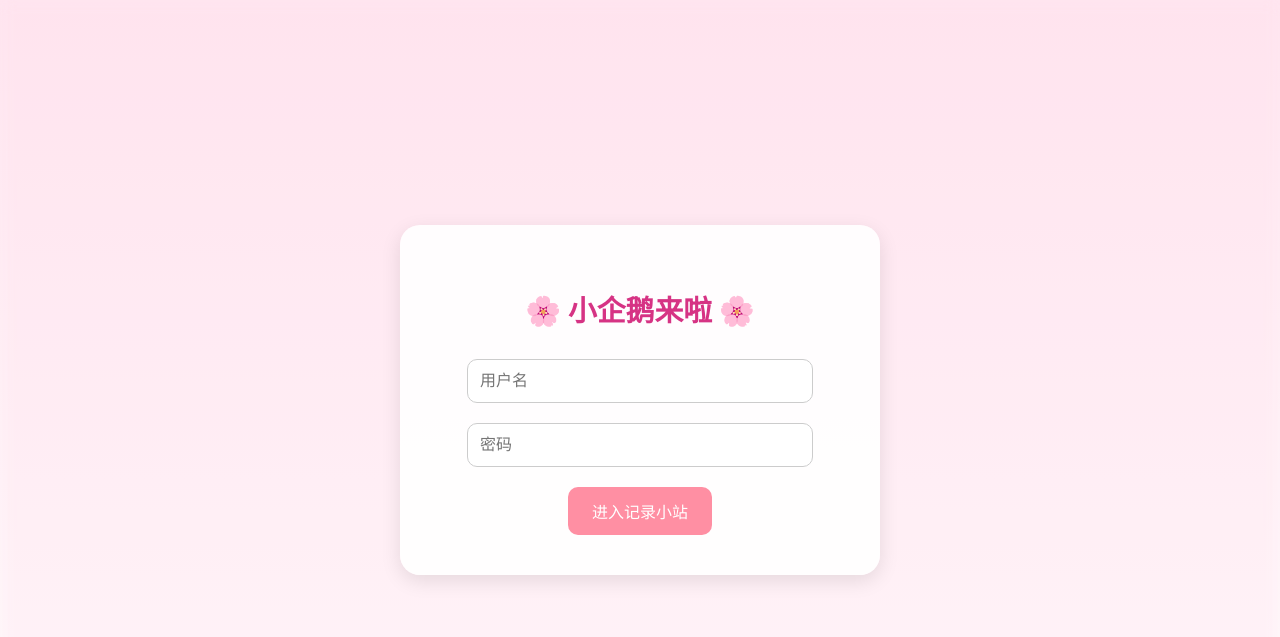
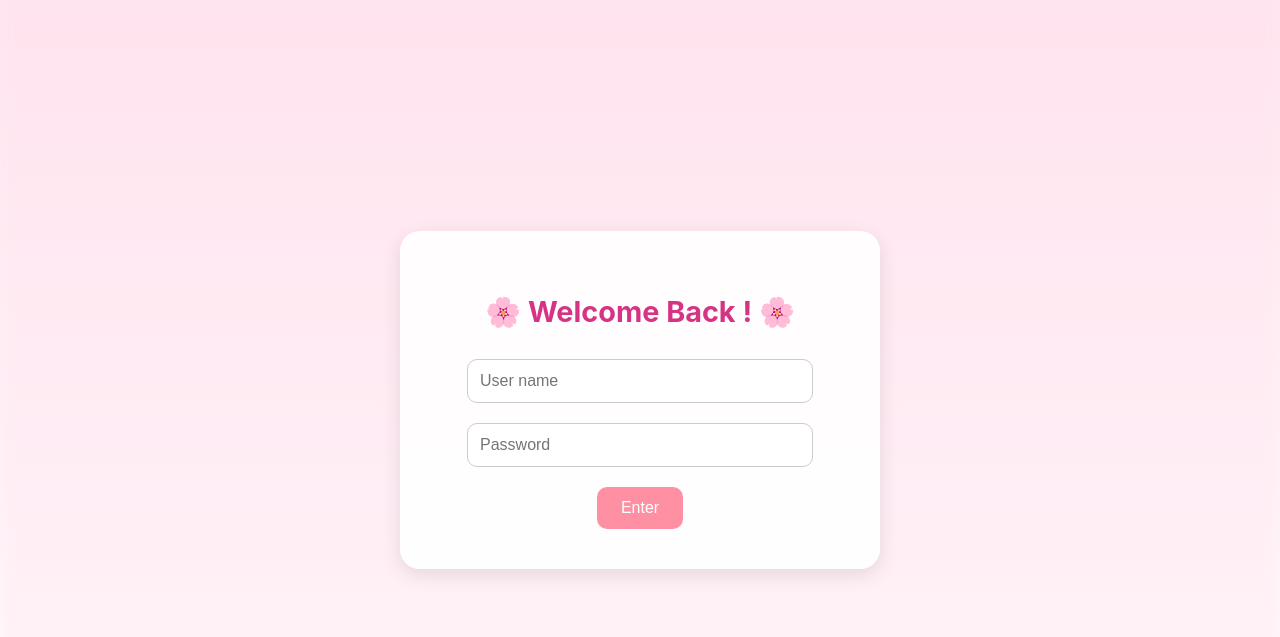
Before and after one commit to bbbjiangggg/PeriodTracker, a Flask app: page /login in a window 1280 px wide. Shown: the top 637 px of the page. Run offline with Flask 3, Linux system fonts and the light colour scheme.

Commit message:
final changes

```diff
--- a/templates/index.html
+++ b/templates/index.html
@@ -64,11 +64,11 @@
   </div>
 
   <div style="text-align: center; margin-top: 40px;">
-    <a href="/download_records" class="download-button">📥 下载全部记录</a>
+    <a href="/download_records" class="download-button">📥 Download all records</a>
   </div>
 
   <div style="text-align: center; margin-top: 40px;">
-    <a href="/logout" class="download-button">🚪 登出</a>
+    <a href="/logout" class="download-button">🚪 Log out</a>
   </div>
 
   <div class="footer">
--- a/templates/login.html
+++ b/templates/login.html
@@ -3,7 +3,7 @@
 
 <head>
     <meta charset="UTF-8">
-    <title>💕 登录小站</title>
+    <title>💕 Login Station</title>
     <meta name="viewport" content="width=device-width, initial-scale=1.0">
     <link rel="stylesheet" href="{{ url_for('static', filename='style.css') }}">
     <style>
@@ -102,11 +102,11 @@
 
 <body>
     <div class="login-container">
-        <h2>🌸 小企鹅来啦 🌸</h2>
+        <h2>🌸 Welcome Back ! 🌸</h2>
         <form method="POST">
-            <input type="text" name="username" placeholder="用户名" required><br>
-            <input type="password" name="password" placeholder="密码" required><br>
-            <button type="submit">进入记录小站</button>
+            <input type="text" name="username" placeholder="User name" required><br>
+            <input type="password" name="password" placeholder="Password" required><br>
+            <button type="submit">Enter</button>
         </form>
         {% if error %}
         <div class="error-msg">{{ error }}</div>
```
Also changed, not shown: period.db (added).
